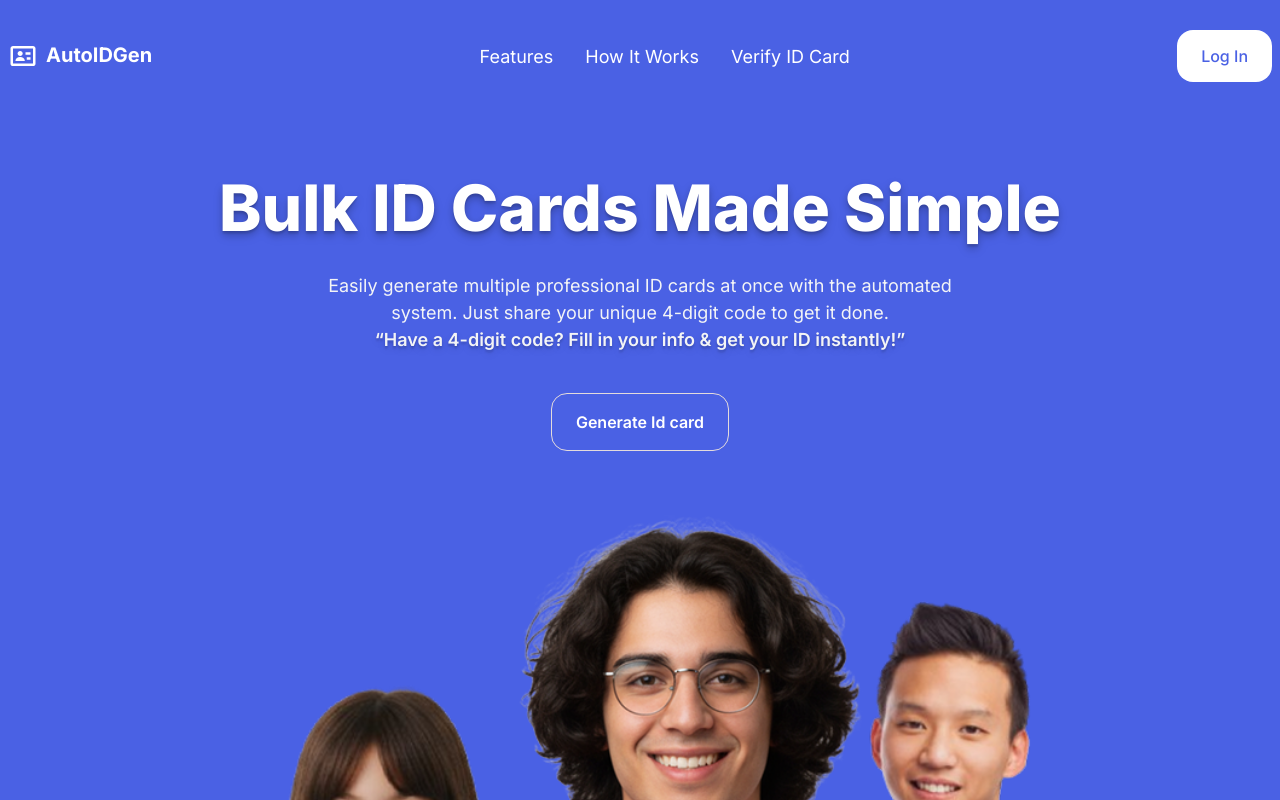
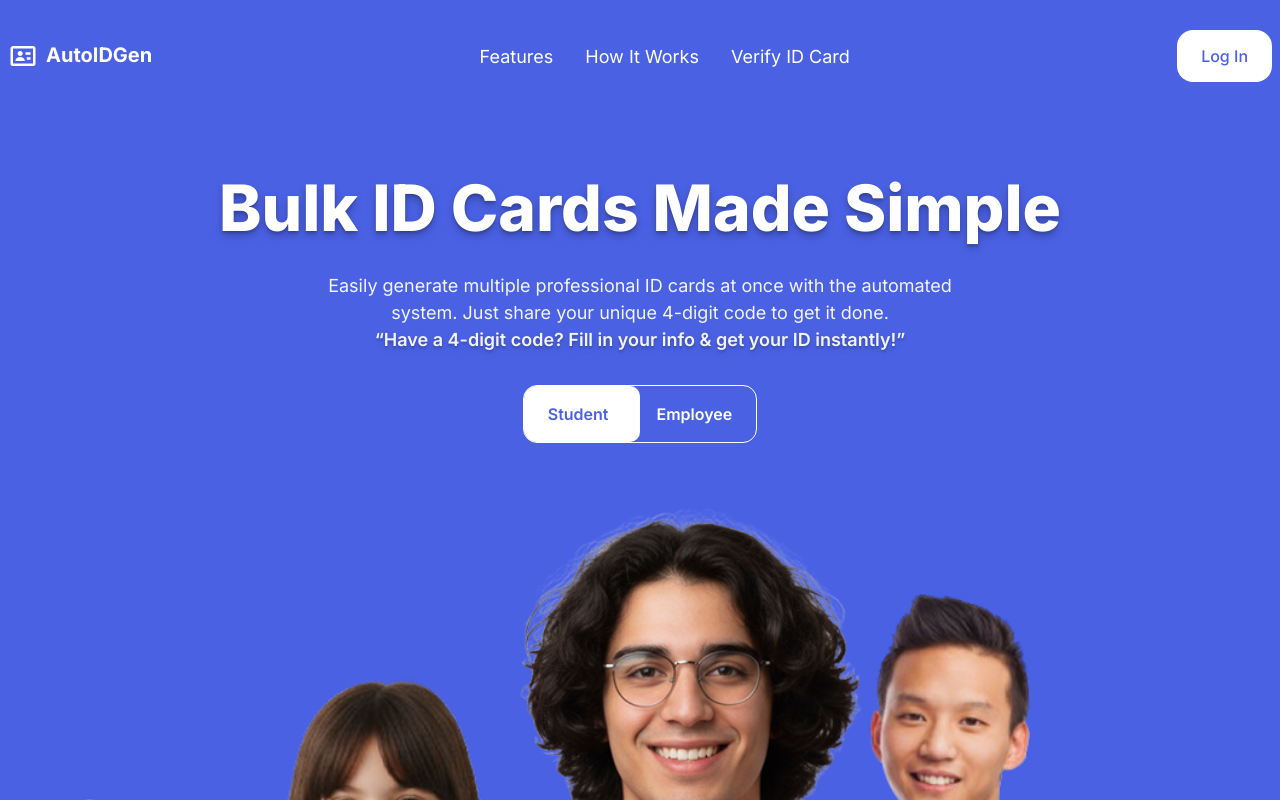
Before and after one commit to Hr-Sajib/autoIdGen-clientside, a Next.js app: page / in a window 1280 px wide. Shown: the top 800 px of the page. Built offline with nearby package versions, Linux system fonts and the light colour scheme; no server answers.

Commit message:
hero button reverted

```diff
--- a/src/app/(StoreFront)/(Home)/(_components)/Hero.tsx
+++ b/src/app/(StoreFront)/(Home)/(_components)/Hero.tsx
@@ -4,10 +4,10 @@ import Image from "next/image";
 import HeroImage from '@/../public/images/HeroImage.png'
 import TextureForHero from '@/../public/images/TextureForHero.png'
 import HeroButtons from "./HeroButtons";
-import { useRouter } from "next/navigation";
+// import { useRouter } from "next/navigation";
 
 export default function HeroSection() {
-   const router = useRouter();
+  //  const router = useRouter();
 
 
   return (
@@ -29,14 +29,14 @@ export default function HeroSection() {
 
         {/* Buttons */}
 
-        {/* <HeroButtons /> */}
-         <button
+        <HeroButtons />
+         {/* <button
          onClick={ () => router.push("/batch-access")}
           // onClick={() => handleClick("employee")}
           className=" py-4 px-6 font-semibold transition-colors duration-300 ease-in-out border rounded-2xl mt-10 hover:bg-white/50 hover:text-[#4A61E4] cursor-pointer"
         >
           Generate Id card
-        </button>
+        </button> */}
 
 
 
```
